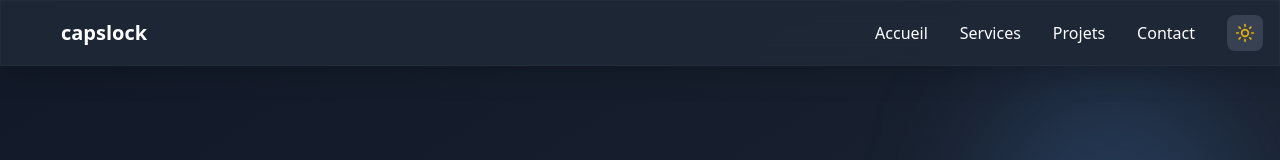
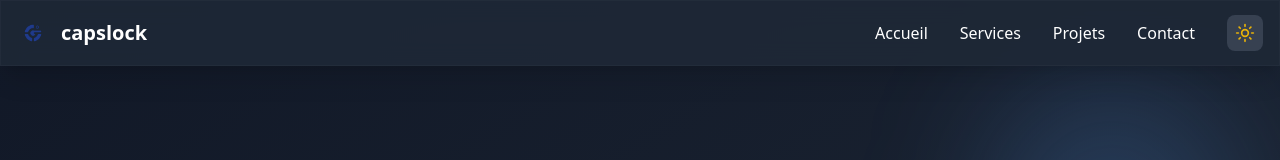
Before and after one commit to paisible7/capslock, a Vue app: page / in a window 1280 px wide. Both pictures are taken after a click on the button "Basculer le thème". Shown: the top 160 px of the page. Built offline with nearby package versions, Linux system fonts and the light colour scheme.

Commit message:
fix(ui): theme logo

```diff
--- a/src/components/ui/AnimatedLogo.vue
+++ b/src/components/ui/AnimatedLogo.vue
@@ -4,7 +4,23 @@
       src="@/assets/capslocklogo.png"
       alt="Mon logo"
       :class="`w-full h-full object-contain ${isAnimating ? 'animate-pulse' : ''}`"
-    /> --> </div>
+    /> -->
+
+
+    <!-- Logo pour le thème clair -->
+    <img
+      src="@/assets/images/light.png"
+      alt="Logo clair"
+      :class="`block dark:hidden w-full h-full object-contain ${isAnimating ? 'animate-pulse' : ''}`"
+    />
+    <!-- Logo pour le thème sombre -->
+    <img
+      src="@/assets/images/dark.png"
+      alt="Logo sombre"
+      :class="`hidden dark:block w-full h-full object-contain ${isAnimating ? 'animate-pulse' : ''}`"
+    />
+
+    </div>
 </template>
 
 <script>
```
